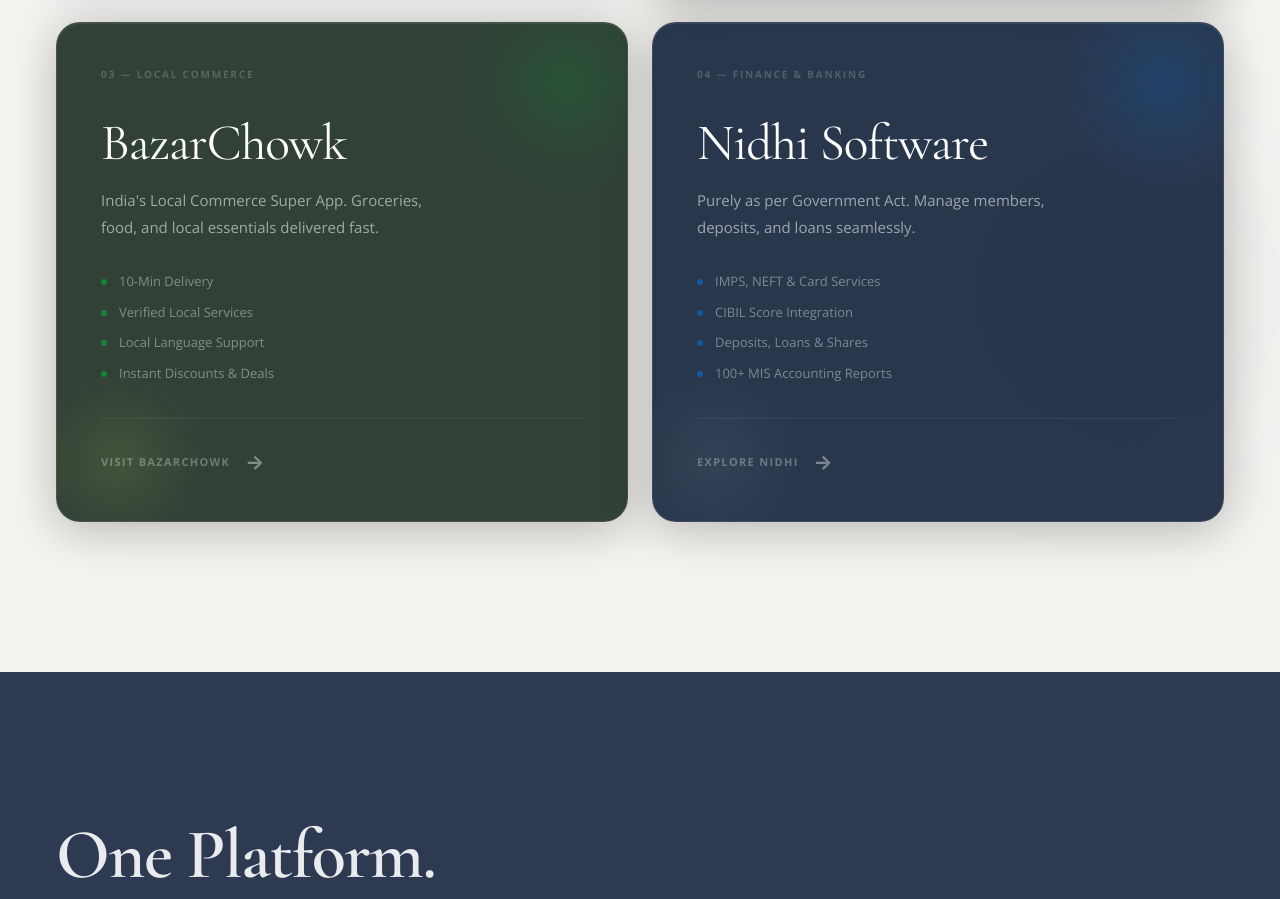
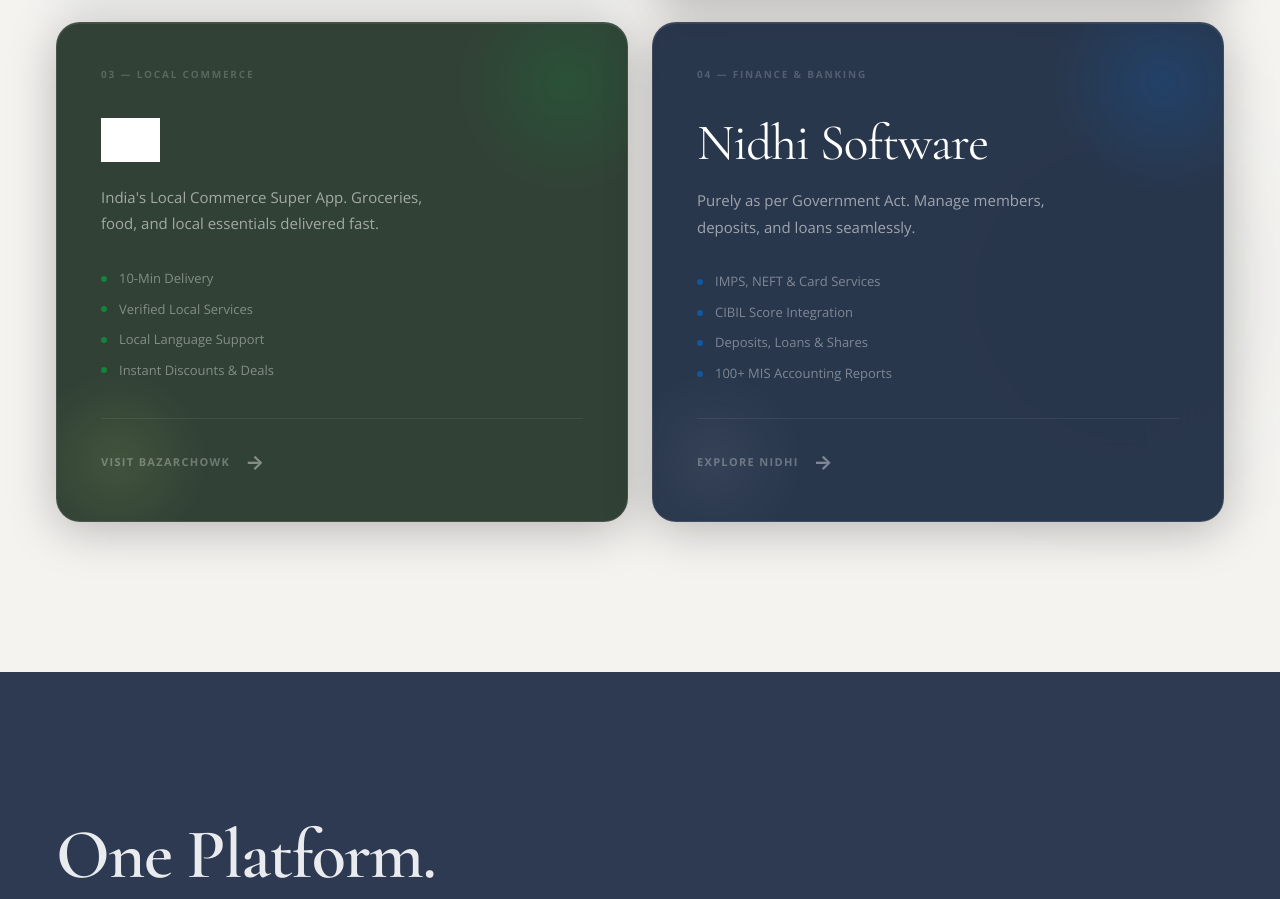
Before and after one commit to rezosnd/veritasco, a Next.js app: page / in a window 1280 px wide. Shown: the part 1682-2581 px from the top of the page. Built offline with nearby package versions, Linux system fonts and the light colour scheme; grey boxes are pictures that could not be loaded.

Commit message:
feat: create initial landing page with Hero, Product showcase, and navigation components

```diff
--- a/app/page.tsx
+++ b/app/page.tsx
@@ -295,7 +295,9 @@
                     <div aria-hidden style={{ position: "absolute", bottom: "-30px", left: "-30px", width: "180px", height: "180px", borderRadius: "50%", background: "radial-gradient(circle, rgba(212,247,112,0.1) 0%, transparent 70%)", pointerEvents: "none" }} />
                     <div style={{ position: "relative", zIndex: 1 }}>
                       <span style={{ fontFamily: "var(--font-body)", fontSize: "10px", fontWeight: 700, letterSpacing: "0.18em", color: "rgba(255,255,255,0.2)", textTransform: "uppercase", display: "block", marginBottom: "36px" }}>03 — Local Commerce</span>
-                      <h3 style={{ fontFamily: "var(--font-display)", fontSize: "clamp(32px,4vw,56px)", fontWeight: 500, color: "#ffffff", lineHeight: 1.0, letterSpacing: "-0.02em", marginBottom: "18px" }}>BazarChowk</h3>
+                      <div style={{ marginBottom: "22px" }}>
+                        <img src="https://bazarchowk.com/logo.png" alt="BazarChowk Logo" style={{ height: "clamp(32px, 4vw, 44px)", objectFit: "contain", filter: "brightness(0) invert(1)" }} />
+                      </div>
                       <p style={{ fontFamily: "var(--font-body)", fontSize: "15px", color: "rgba(255,255,255,0.55)", lineHeight: "1.78", fontWeight: 300, maxWidth: "360px", marginBottom: "32px" }}>India's Local Commerce Super App. Groceries, food, and local essentials delivered fast.</p>
                       <ul style={{ listStyle: "none", padding: 0, margin: 0, display: "flex", flexDirection: "column", gap: "11px" }}>
                         {["10-Min Delivery", "Verified Local Services", "Local Language Support", "Instant Discounts & Deals"].map(t => (
```
